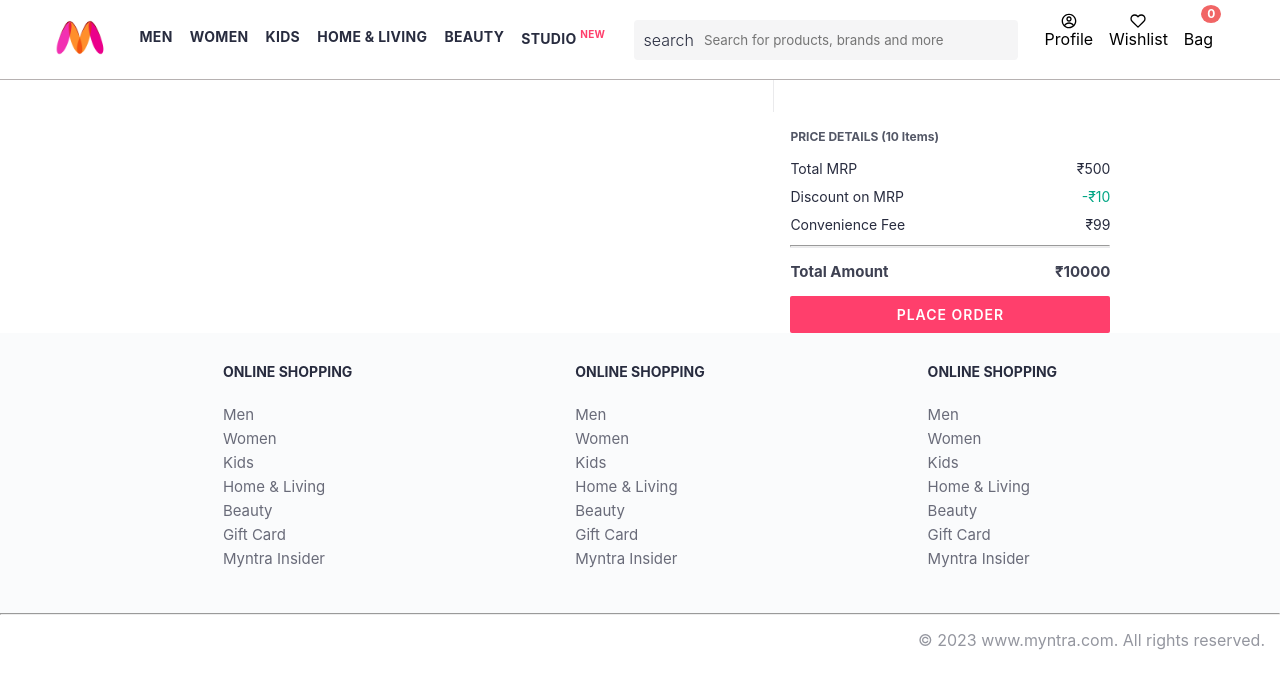
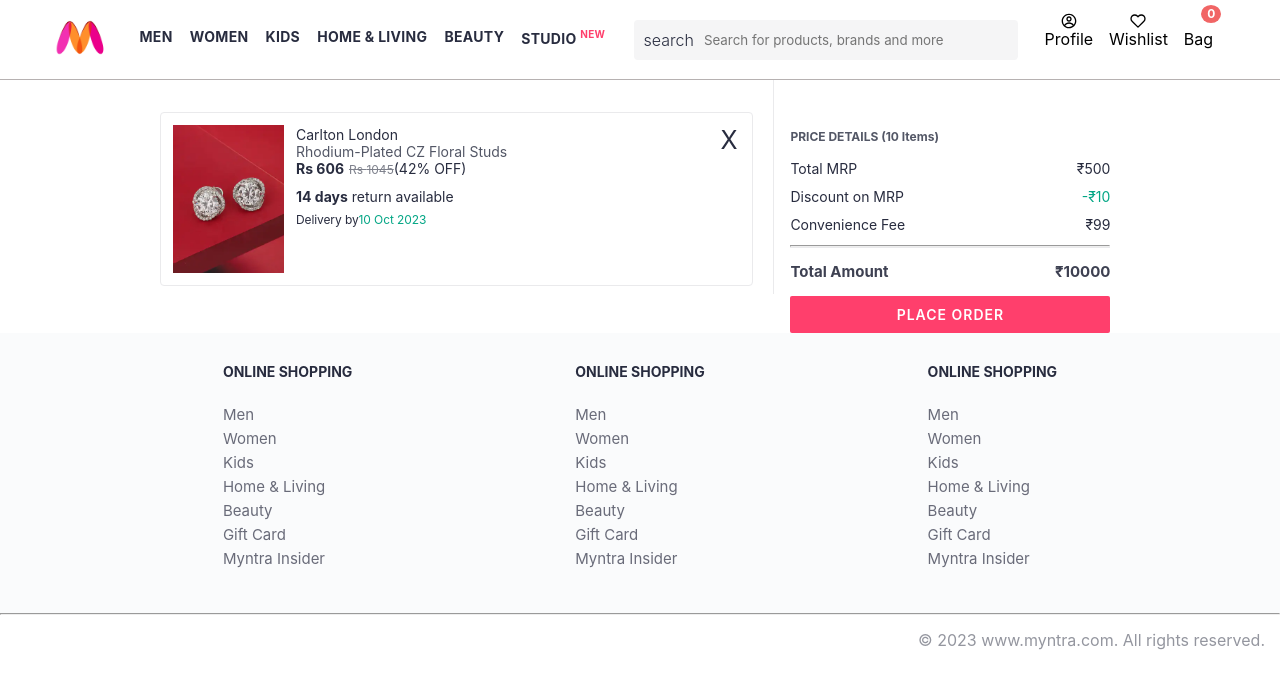
Before and after one commit to Hithaish2001/Myntra-react-clone, a React (Vite) app in the folder myntra-react-clone/: page /bag in a window 1280 px wide. Shown: the top 688 px of the page. Built offline with nearby package versions, Linux system fonts and the light colour scheme; some icons are missing.

Commit message:
bagItem and HomeItem components

```diff
--- a/myntra-react-clone/src/Routes/bag.jsx
+++ b/myntra-react-clone/src/Routes/bag.jsx
@@ -1,12 +1,32 @@
 import React from "react";
 import BagSummary from "../components/BagSummary";
+import BagItem from "../components/BagItem";
 
 const bag = () => {
+
+  const item = {
+    id: "001",
+    image: "images/1.jpg",
+    company: "Carlton London",
+    item_name: "Rhodium-Plated CZ Floral Studs",
+    original_price: 1045,
+    current_price: 606,
+    discount_percentage: 42,
+    return_period: 14,
+    delivery_date: "10 Oct 2023",
+    rating: {
+      stars: 4.5,
+      count: 1400,
+    },
+  };
+
   return (
     <>
       <main>
         <div className="bag-page">
-          <div className="bag-items-container"></div>
+          <div className="bag-items-container">
+            <BagItem item={item}/>
+          </div>
 
           <BagSummary />
         </div>
--- /dev/null
+++ b/myntra-react-clone/src/components/BagItem.jsx
@@ -0,0 +1,33 @@
+import React from 'react'
+
+const BagItem = ({item}) => {
+  return (
+    <>
+        <div class="bag-item-container">
+            <div class="item-left-part">
+            <img class="bag-item-img" src={item.image} />
+            </div>
+            <div class="item-right-part">
+            <div class="company">{item.company}</div>
+            <div class="item-name">{item.item_name}</div>
+            <div class="price-container">
+                <span class="current-price">Rs {item.current_price}</span>
+                <span class="original-price">Rs {item.original_price}</span>
+                <span class="discount-percentage">({item.discount_percentage}% OFF)</span>
+            </div>
+            <div class="return-period">
+                <span class="return-period-days">{item.return_period} days</span> return available
+            </div>
+            <div class="delivery-details">
+                Delivery by
+                <span class="delivery-details-days">{item.delivery_date}</span>
+            </div>
+            </div>
+
+            <div class="remove-from-cart" onclick={()=>{console.log("Item removed from cart");}}>X</div>
+        </div>
+    </>
+  )
+}
+
+export default BagItem
```
